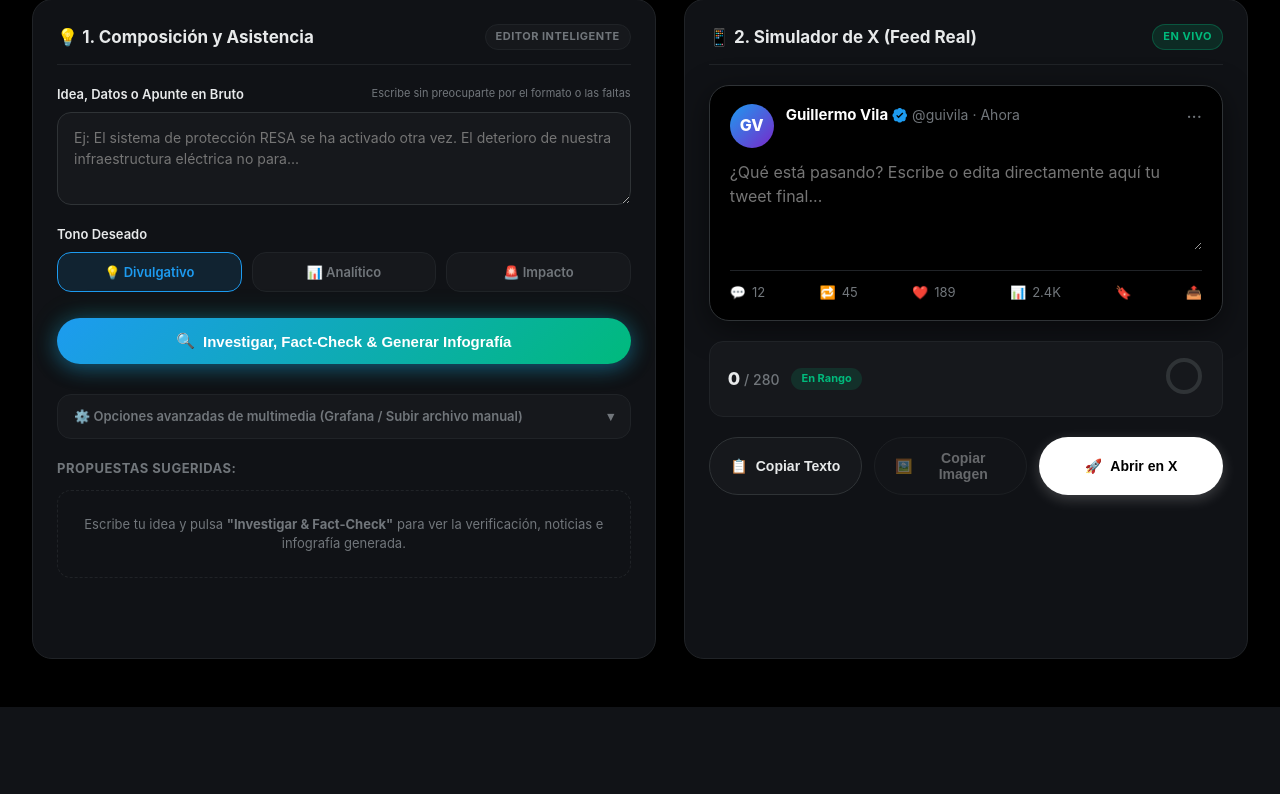
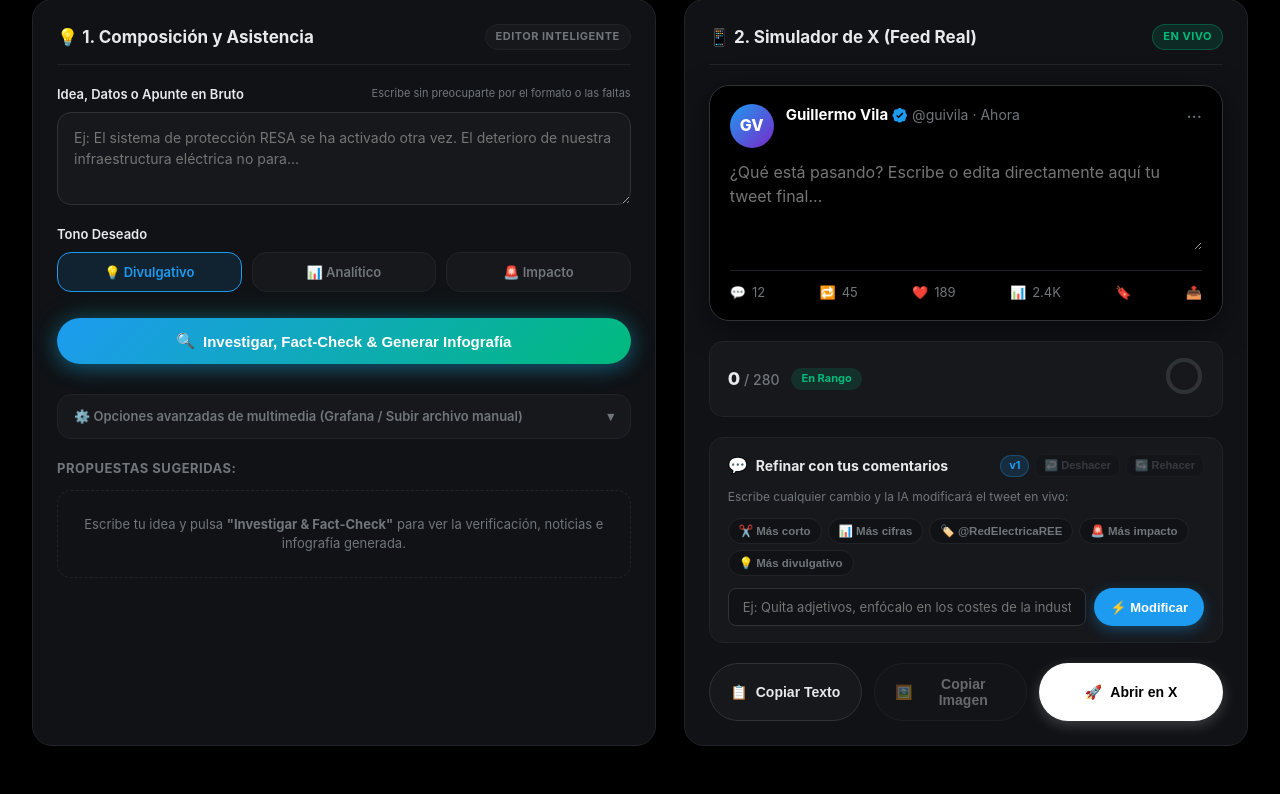
Before and after one commit to Guivila-GVL/Comentarista_X, a FastAPI app: page / in a window 1280 px wide. Shown: the part 93-887 px from the top of the page. Before the commit the page ends 800 px from the top, so only its background shows below. Run offline with FastAPI, Linux system fonts and the light colour scheme; data that the repository does not hold is empty.

Commit message:
feat: bucle de refinamiento iterativo conversacional y control de versiones

```diff
--- a/app/main.py
+++ b/app/main.py
@@ -14,7 +14,7 @@ from app.core.grafana_client import (
     get_dashboard_panels,
     render_panel
 )
-from app.core.ai_engine import refine_tweet
+from app.core.ai_engine import refine_tweet, modify_tweet_with_feedback
 from app.core.fact_checker import analyze_and_factcheck
 
 load_dotenv()
@@ -38,6 +38,12 @@ class GenerateRequest(BaseModel):
     idea: str
     tone: Optional[str] = "Divulgativo"
     context_info: Optional[str] = ""
+
+class RefineRequest(BaseModel):
+    current_text: str
+    feedback: str
+    fact_context: Optional[str] = ""
+    tone: Optional[str] = "Divulgativo"
 
 class RenderGrafanaRequest(BaseModel):
     dashboard_uid: str
@@ -118,6 +124,26 @@ async def factcheck_and_generate(req: GenerateRequest):
     result = analyze_and_factcheck(req.idea)
     return result
 
+@app.post("/api/refine")
+async def refine_tweet_post(req: RefineRequest):
+    """
+    Refinamiento iterativo guiado por los comentarios del usuario:
+    Toma el tweet que está actualmente en el simulador y aplica las modificaciones,
+    acortamientos, adiciones de datos o cambios de tono solicitados.
+    """
+    if not req.current_text or not req.current_text.strip():
+        raise HTTPException(status_code=400, detail="El tweet actual está vacío")
+    if not req.feedback or not req.feedback.strip():
+        raise HTTPException(status_code=400, detail="La instrucción o comentario no puede estar vacía")
+
+    result = modify_tweet_with_feedback(
+        current_text=req.current_text,
+        feedback=req.feedback,
+        fact_context=req.fact_context or "",
+        tone=req.tone or "Divulgativo"
+    )
+    return result
+
 @app.post("/api/upload")
 async def upload_file(file: UploadFile = File(...)):
     filename = f"upload_{file.filename}"
--- a/app/static/css/style.css
+++ b/app/static/css/style.css
@@ -970,3 +970,152 @@ body {
   padding: 14px 16px;
   border-top: 1px solid var(--border-subtle);
 }
+
+/* ==========================================================================
+   FEEDBACK LOOP & REFINAMIENTO INTERACTIVO
+   ========================================================================== */
+.feedback-loop-card {
+  background: var(--bg-surface-elevated);
+  border: 1px solid var(--border-subtle);
+  border-radius: var(--radius-md);
+  padding: 16px 18px;
+  display: flex;
+  flex-direction: column;
+  gap: 12px;
+}
+
+.feedback-loop-header {
+  display: flex;
+  align-items: center;
+  justify-content: space-between;
+}
+
+.feedback-title-group {
+  display: flex;
+  align-items: center;
+  gap: 8px;
+}
+
+.feedback-title {
+  font-size: 14px;
+  font-weight: 700;
+  color: var(--text-primary);
+}
+
+.version-controls {
+  display: flex;
+  align-items: center;
+  gap: 6px;
+}
+
+.version-badge {
+  font-size: 11px;
+  font-weight: 700;
+  padding: 2px 8px;
+  border-radius: var(--radius-pill);
+  background: rgba(29, 155, 240, 0.15);
+  color: var(--accent-x-blue);
+  border: 1px solid rgba(29, 155, 240, 0.3);
+}
+
+.btn-version-nav {
+  background: var(--bg-surface);
+  border: 1px solid var(--border-subtle);
+  color: var(--text-secondary);
+  font-size: 11px;
+  font-weight: 600;
+  padding: 4px 8px;
+  border-radius: var(--radius-sm);
+  cursor: pointer;
+  transition: all var(--transition-fast);
+}
+
+.btn-version-nav:hover:not(:disabled) {
+  border-color: var(--accent-x-blue);
+  color: var(--text-primary);
+}
+
+.btn-version-nav:disabled {
+  opacity: 0.35;
+  cursor: not-allowed;
+}
+
+.feedback-hint {
+  font-size: 12px;
+  color: var(--text-secondary);
+  line-height: 1.4;
+}
+
+.quick-chips-row {
+  display: flex;
+  gap: 6px;
+  flex-wrap: wrap;
+}
+
+.quick-chip {
+  background: var(--bg-surface);
+  border: 1px solid var(--border-subtle);
+  color: var(--text-secondary);
+  font-size: 11.5px;
+  font-weight: 600;
+  padding: 5px 10px;
+  border-radius: var(--radius-pill);
+  cursor: pointer;
+  transition: all var(--transition-fast);
+}
+
+.quick-chip:hover {
+  background: rgba(29, 155, 240, 0.1);
+  border-color: var(--accent-x-blue);
+  color: var(--accent-x-blue);
+}
+
+.feedback-input-wrapper {
+  display: flex;
+  gap: 8px;
+}
+
+.feedback-input-text {
+  flex: 1;
+  background: var(--bg-surface);
+  border: 1px solid var(--border-strong);
+  border-radius: var(--radius-sm);
+  padding: 10px 14px;
+  color: var(--text-primary);
+  font-size: 13px;
+  font-family: inherit;
+  transition: border-color var(--transition-fast);
+}
+
+.feedback-input-text:focus {
+  outline: none;
+  border-color: var(--border-focus);
+}
+
+.btn-submit-feedback {
+  padding: 10px 16px;
+  font-size: 13px;
+  white-space: nowrap;
+}
+
+.feedback-log-box {
+  background: rgba(0, 186, 124, 0.08);
+  border: 1px solid rgba(0, 186, 124, 0.2);
+  border-radius: var(--radius-sm);
+  padding: 8px 12px;
+  display: flex;
+  flex-direction: column;
+  gap: 2px;
+}
+
+.feedback-log-title {
+  font-size: 10.5px;
+  font-weight: 700;
+  text-transform: uppercase;
+  color: var(--color-success);
+}
+
+.feedback-log-text {
+  font-size: 12px;
+  color: var(--text-primary);
+}
--- a/app/static/js/app.js
+++ b/app/static/js/app.js
@@ -386,6 +386,7 @@ document.addEventListener("DOMContentLoaded", () => {
           // Cargar por defecto la primera variante en el simulador
           liveEditor.value = data.variants[0].text;
           liveEditor.dataset.userEdited = "true";
+          pushVersion(data.variants[0].text, "Borrador inicial generado");
           updateCharCounter();
         }
 
@@ -399,6 +400,151 @@ document.addEventListener("DOMContentLoaded", () => {
       }
     });
   }
+
+  // ==========================================
+  // 5.1. BUCLE DE REFINAMIENTO INTERACTIVO (FEEDBACK)
+  // ==========================================
+  const tweetHistory = [];
+  let historyIndex = -1;
+
+  const tweetVersionBadge = document.getElementById("tweet-version-badge");
+  const btnUndoVersion = document.getElementById("btn-undo-version");
+  const btnRedoVersion = document.getElementById("btn-redo-version");
+  const formRefine = document.getElementById("form-refine");
+  const feedbackInput = document.getElementById("feedback-input");
+  const feedbackLog = document.getElementById("feedback-log");
+  const feedbackLogText = document.getElementById("feedback-log-text");
+  const quickChips = document.querySelectorAll(".quick-chip");
+
+  function pushVersion(text, explanation = "") {
+    if (historyIndex >= 0 && tweetHistory[historyIndex]?.text === text) return;
+
+    // Si estamos navegando en el historial y se aplica un nuevo cambio, truncamos el futuro
+    if (historyIndex < tweetHistory.length - 1) {
+      tweetHistory.splice(historyIndex + 1);
+    }
+    tweetHistory.push({ text, explanation });
+    historyIndex = tweetHistory.length - 1;
+    updateVersionControls();
+  }
+
+  function updateVersionControls() {
+    if (tweetVersionBadge) {
+      tweetVersionBadge.textContent = `v${historyIndex + 1}`;
+    }
+    if (btnUndoVersion) {
+      btnUndoVersion.disabled = historyIndex <= 0;
+    }
+    if (btnRedoVersion) {
+      btnRedoVersion.disabled = historyIndex >= tweetHistory.length - 1;
+    }
+  }
+
+  if (btnUndoVersion) {
+    btnUndoVersion.addEventListener("click", () => {
+      if (historyIndex > 0) {
+        historyIndex--;
+        const v = tweetHistory[historyIndex];
+        liveEditor.value = v.text;
+        updateCharCounter();
+        updateVersionControls();
+        if (v.explanation && feedbackLog && feedbackLogText) {
+          feedbackLog.style.display = "flex";
+          feedbackLogText.textContent = `Vuelto a v${historyIndex + 1}: ${v.explanation}`;
+        }
+        showToast(`↩️ Vuelto a la versión v${historyIndex + 1}`);
+      }
+    });
+  }
+
+  if (btnRedoVersion) {
+    btnRedoVersion.addEventListener("click", () => {
+      if (historyIndex < tweetHistory.length - 1) {
+        historyIndex++;
+        const v = tweetHistory[historyIndex];
+        liveEditor.value = v.text;
+        updateCharCounter();
+        updateVersionControls();
+        if (v.explanation && feedbackLog && feedbackLogText) {
+          feedbackLog.style.display = "flex";
+          feedbackLogText.textContent = `Avanzado a v${historyIndex + 1}: ${v.explanation}`;
+        }
+        showToast(`↪️ Avanzado a la versión v${historyIndex + 1}`);
+      }
+    });
+  }
+
+  async function executeRefinement(instruction) {
+    const currentText = liveEditor.value.trim();
+    if (!currentText) {
+      showToast("⚠️ El tweet actual está vacío");
+      return;
+    }
+    if (!instruction) {
+      showToast("⚠️ Escribe qué cambio deseas hacer");
+      return;
+    }
+
+    const btnSubmit = document.getElementById("btn-submit-feedback");
+    const originalBtnText = btnSubmit ? btnSubmit.innerHTML : "";
+    if (btnSubmit) {
+      btnSubmit.innerHTML = '<span>⏳ Aplicando...</span>';
+      btnSubmit.disabled = true;
+    }
+
+    try {
+      const res = await fetch("/api/refine", {
+        method: "POST",
+        headers: { "Content-Type": "application/json" },
+        body: JSON.stringify({
+          current_text: currentText,
+          feedback: instruction,
+          fact_context: factCheckExplanation ? factCheckExplanation.textContent : "",
+          tone: document.querySelector('input[name="tone"]:checked')?.value || "Divulgativo"
+        })
+      });
+
+      if (!res.ok) throw new Error("Error en refinamiento");
+      const data = await res.json();
+
+      if (data.updated_text) {
+        liveEditor.value = data.updated_text;
+        liveEditor.dataset.userEdited = "true";
+        pushVersion(data.updated_text, data.explanation || instruction);
+        updateCharCounter();
+
+        if (feedbackLog && feedbackLogText) {
+          feedbackLog.style.display = "flex";
+          feedbackLogText.textContent = data.explanation || "Modificación aplicada correctamente.";
+        }
+        if (feedbackInput) feedbackInput.value = "";
+        showToast("⚡ ¡Tweet modificado según tu comentario!");
+      }
+    } catch (err) {
+      console.error(err);
+      showToast("❌ Error al aplicar el cambio");
+    } finally {
+      if (btnSubmit) {
+        btnSubmit.innerHTML = originalBtnText;
+        btnSubmit.disabled = false;
+      }
+    }
+  }
+
+  if (formRefine) {
+    formRefine.addEventListener("submit", (e) => {
+      e.preventDefault();
+      executeRefinement(feedbackInput.value.trim());
+    });
+  }
+
+  quickChips.forEach(chip => {
+    chip.addEventListener("click", () => {
+      const inst = chip.dataset.instruction;
+      if (feedbackInput) feedbackInput.value = inst;
+      executeRefinement(inst);
+    });
+  });
 
   function renderVariants(variants) {
     if (!variants || variants.length === 0) {
@@ -421,6 +567,7 @@ document.addEventListener("DOMContentLoaded", () => {
       card.addEventListener("click", () => {
         liveEditor.value = v.text;
         liveEditor.dataset.userEdited = "true";
+        pushVersion(v.text, `Seleccionada variante: ${v.tone}`);
         updateCharCounter();
         showToast(`Variante "${v.tone}" cargada en el simulador`);
       });
--- a/app/templates/index.html
+++ b/app/templates/index.html
@@ -245,6 +245,52 @@
         </div>
       </div>
 
+      <!-- BUCLE DE REFINAMIENTO INTERACTIVO POR COMENTARIOS -->
+      <div class="feedback-loop-card">
+        <div class="feedback-loop-header">
+          <div class="feedback-title-group">
+            <span class="feedback-icon">💬</span>
+            <span class="feedback-title">Refinar con tus comentarios</span>
+          </div>
+          <div class="version-controls">
+            <span id="tweet-version-badge" class="version-badge">v1</span>
+            <button type="button" id="btn-undo-version" class="btn-version-nav" disabled title="Deshacer cambio">↩️ Deshacer</button>
+            <button type="button" id="btn-redo-version" class="btn-version-nav" disabled title="Rehacer cambio">↪️ Rehacer</button>
+          </div>
+        </div>
+
+        <p class="feedback-hint">Escribe cualquier cambio y la IA modificará el tweet en vivo:</p>
+
+        <!-- Píldoras rápidas de 1 clic -->
+        <div class="quick-chips-row">
+          <button type="button" class="quick-chip" data-instruction="Hazlo más corto y conciso">✂️ Más corto</button>
+          <button type="button" class="quick-chip" data-instruction="Añade datos numéricos y métricas clave">📊 Más cifras</button>
+          <button type="button" class="quick-chip" data-instruction="Integra la mención oficial @RedElectricaREE">🏷️ @RedElectricaREE</button>
+          <button type="button" class="quick-chip" data-instruction="Dale un tono de alerta urgente y rotundo">🚨 Más impacto</button>
+          <button type="button" class="quick-chip" data-instruction="Hazlo más didáctico y sencillo para el público">💡 Más divulgativo</button>
+        </div>
+
+        <!-- Input de comentarios de cambio -->
+        <form id="form-refine" class="feedback-input-wrapper">
+          <input
+            type="text"
+            id="feedback-input"
+            class="feedback-input-text"
+            placeholder="Ej: Quita adjetivos, enfócalo en los costes de la industria..."
+            autocomplete="off"
+          >
+          <button type="submit" id="btn-submit-feedback" class="btn btn-primary btn-submit-feedback">
+            <span>⚡ Modificar</span>
+          </button>
+        </form>
+
+        <!-- Historial / Explicación del cambio -->
+        <div id="feedback-log" class="feedback-log-box" style="display: none;">
+          <span class="feedback-log-title">Último cambio aplicado:</span>
+          <p id="feedback-log-text" class="feedback-log-text"></p>
+        </div>
+      </div>
+
       <!-- BARRA DE ACCIÓN EN 1 CLIC -->
       <div class="actions-panel">
         <button type="button" id="btn-copy-text" class="btn btn-action-copy">
```
Also changed, not shown: app/core/ai_engine.py (+127 -0 lines), docs/00_Strategy/03_Log_Actividad.md (+1 -0 lines), test_app.py (+14 -0 lines).
